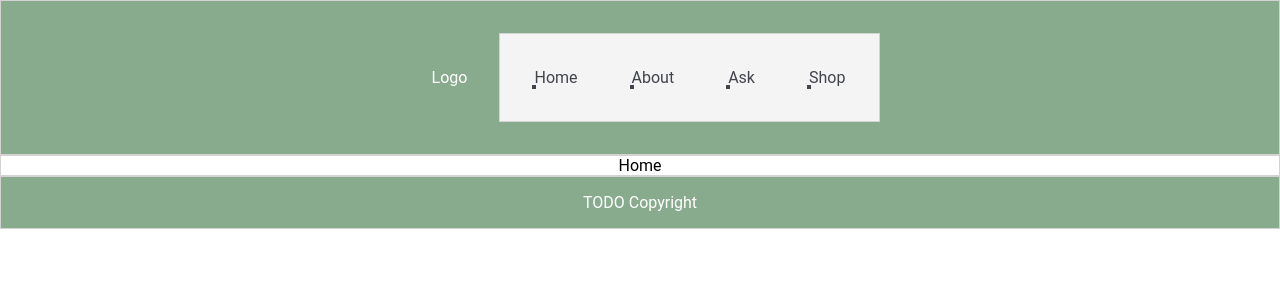
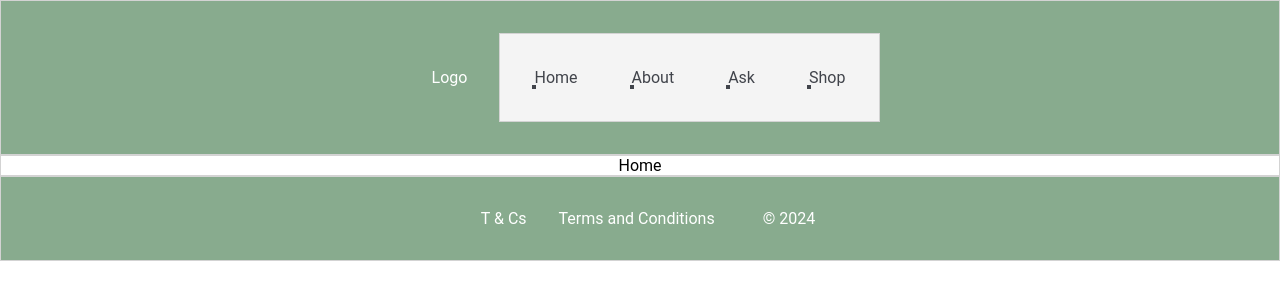
Before and after one commit to technative-academy/PetSynth, a React (Vite) app: page / in a window 1280 px wide. Shown: the top 300 px of the page. Built offline with nearby package versions, Linux system fonts and the light colour scheme; no server answers.

Commit message:
Initial JSX

```diff
--- a/src/components/SiteFooter/SiteFooter.jsx
+++ b/src/components/SiteFooter/SiteFooter.jsx
@@ -3,7 +3,19 @@ import React from "react";
 import styles from "./SiteFooter.module.css";
 
 function SiteFooter() {
-	return <div className={styles.wrapper}>TODO Copyright</div>;
+	return (
+		<footer className={styles.wrapper}>
+			<div className={styles.termsAndCookies}>
+				<span className={`${styles.terms} ${styles.short}`}>
+					T &amp; Cs
+				</span>
+				<span className={`${styles.terms} ${styles.full}`}>
+					Terms and Conditions
+				</span>
+			</div>
+			<span className={styles.copyright}>&copy; 2024</span>
+		</footer>
+	);
 }
 
 export default SiteFooter;
```
